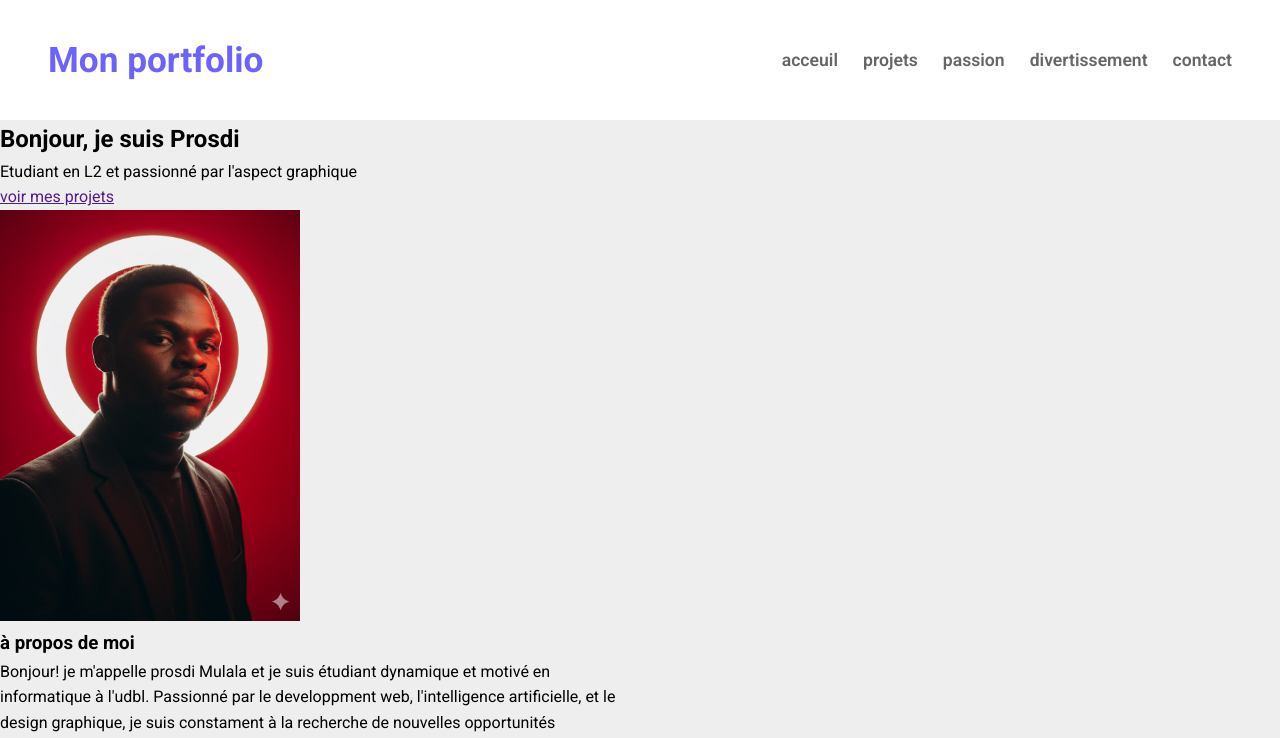
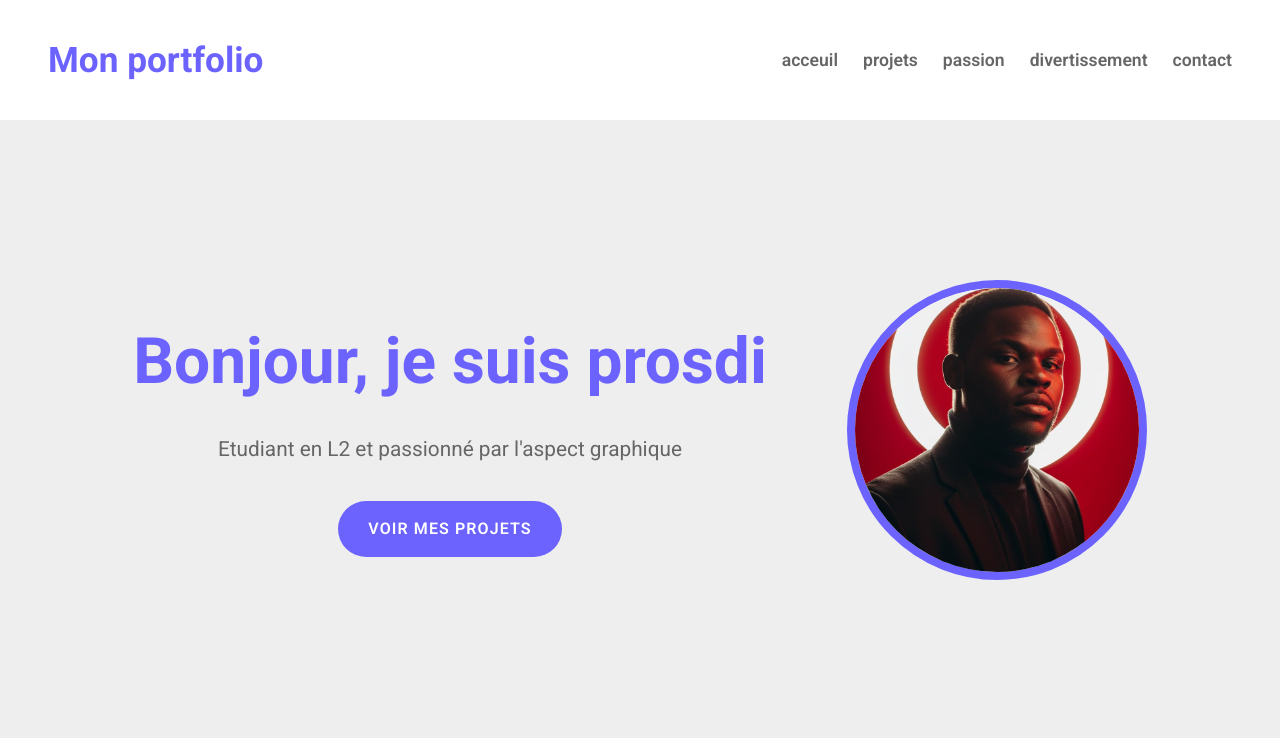
Before and after one commit to MULALA-CHALWE-PROSDI/Mon-portfolio2026, a plain HTML site: page index.html in a window 1280 px wide. Shown: the top 738 px of the page. Drawn offline with Linux system fonts and the light colour scheme.

Commit message:
stylisation de la section hero

```diff
--- a/css/style.css
+++ b/css/style.css
@@ -82,3 +82,50 @@ ul li a::after{
     a.active::after{
         width: 100%;
     }
+
+section.hero{
+    display: flex;
+    justify-content: center;
+    align-items: center;
+    gap: 5rem;
+    text-align: center;
+    margin: 10rem 2rem;
+}
+.hero img{
+    width: 300px;
+    height: 300px;
+    object-fit: cover;
+    border-radius: 50%;
+    border: 8px solid var(--violet-doux)
+}
+
+.hero h1 {
+    color: var(--violet-doux);
+    font-size: 4rem;
+    font-weight: 700;
+    margin-bottom:1.2rem;
+}
+
+.hero p{
+    color: var(--gris-très-fonce);
+    font-size:1.3rem;
+    margin-bottom: 1.2rem;
+}
+
+.hero a {
+    text-decoration: none;
+    display: inline-block;
+    background-color: var(--violet-doux);
+    color: white;
+    padding: 15px 30px;
+    border-radius: 50px;
+    text-transform:uppercase;
+    letter-spacing: 1.1px;
+    font-weight: 600;
+    margin-top: 1rem;
+    transition: background-color 0.3 ease, transform 0.2s ease;
+}
+.hero a:hover {
+    background-color: var(--gris-très-fonce);
+    transform: translateY(-3px);
+}
--- a/index.html
+++ b/index.html
@@ -26,11 +26,11 @@
     </nav>
   </header>
   <main>
-    <section>
+    <section class="hero">
       <div>
-        <h1>Bonjour, je suis Prosdi</h1>
+        <h1>Bonjour, je suis prosdi</h1>
         <p>Etudiant en L2 et passionné par l'aspect graphique</p>
-        <a href="">voir mes projets</a>
+        <a href="projets.html">voir mes projets</a>
       </div>
       <div>
         <img src="images/pros.jpeg" alt="pros"width="300"
```
